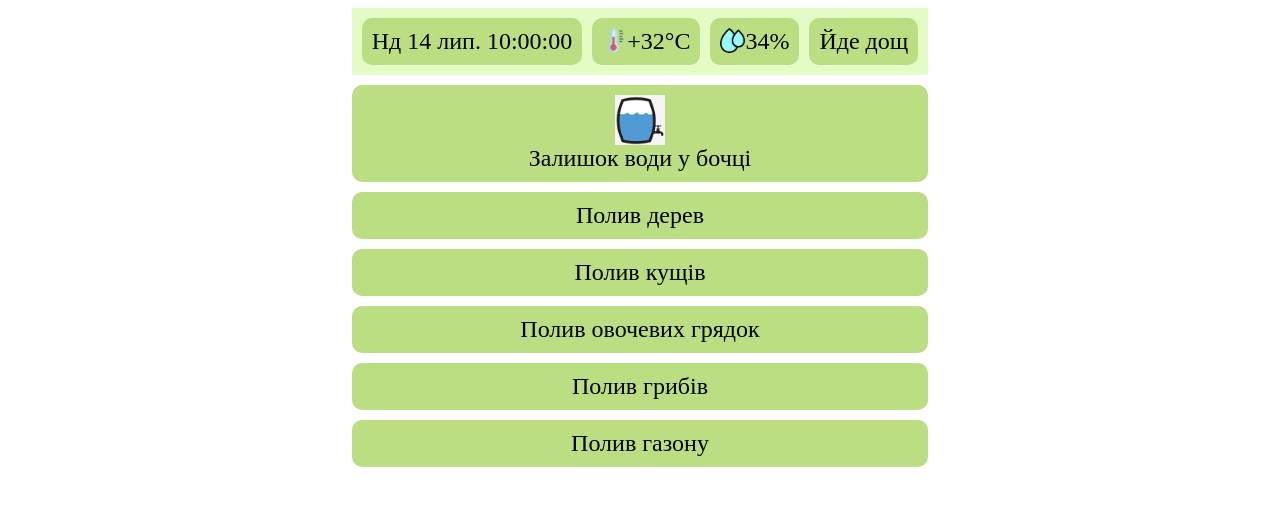
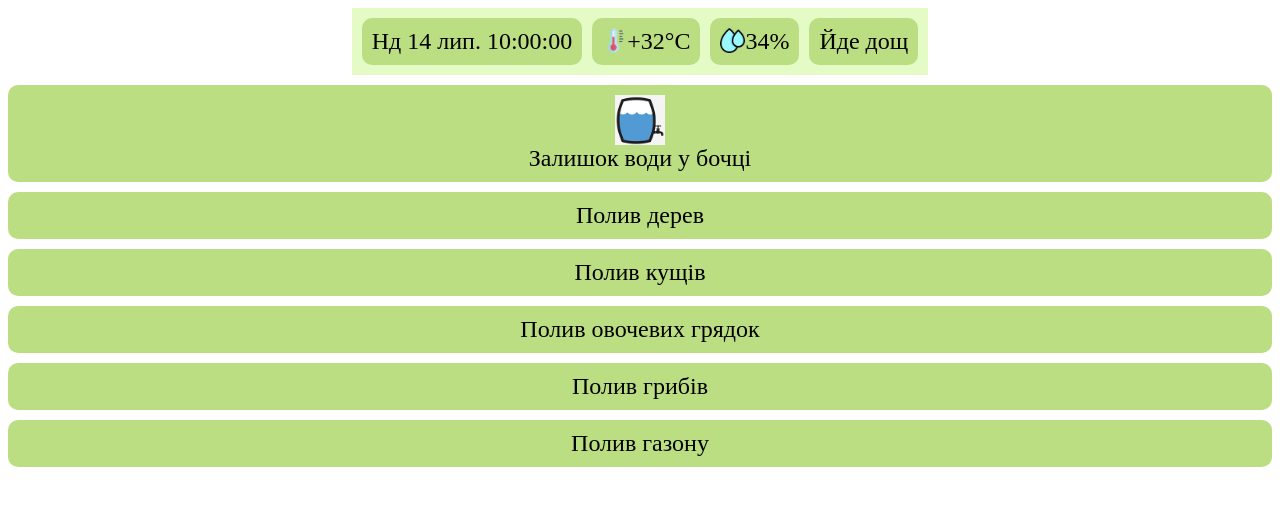
Before and after one commit to RedGrat/dashboard-irrigation, a plain HTML site: page index.html in a window 1280 px wide. Drawn offline with Linux system fonts and the light colour scheme.

Commit message:
Update style.css

```diff
--- a/css/style.css
+++ b/css/style.css
@@ -33,7 +33,7 @@ p{
   gap: 10px;
   margin-left: auto;
   margin-right:auto;
-  width:max-content;
+  width:100%;
 }
 .icon{
   height:25px;
```
